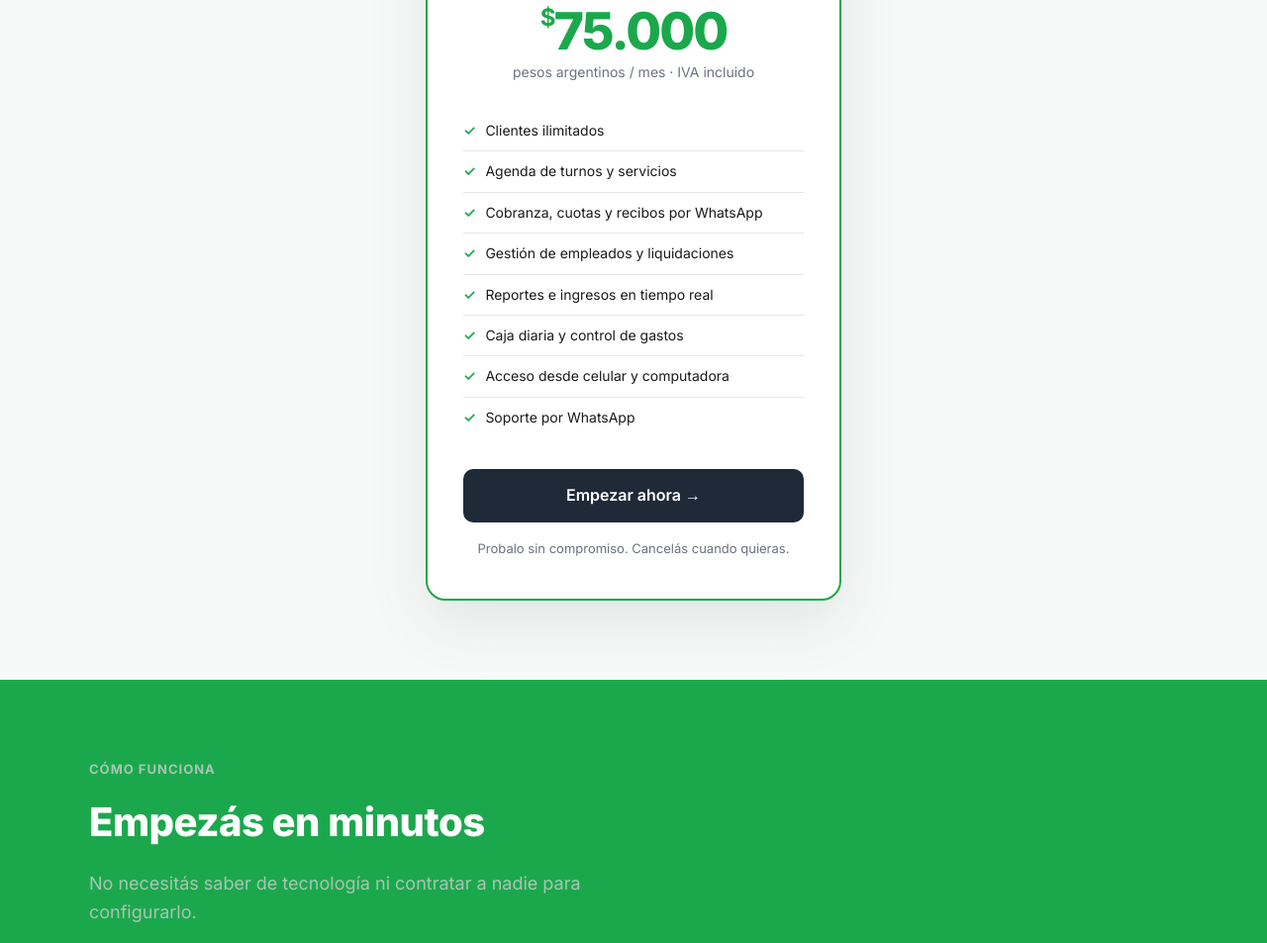
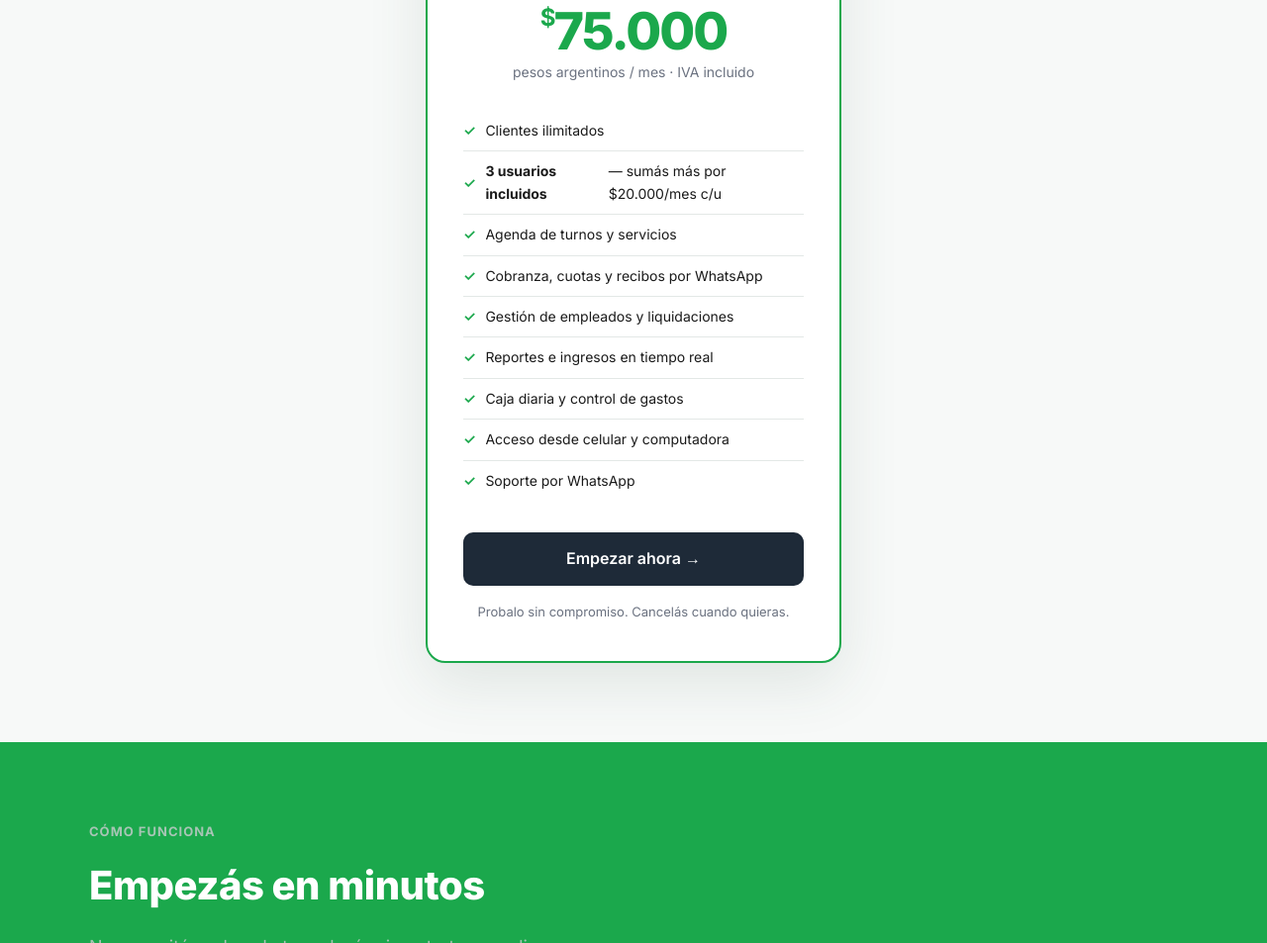
Before and after one commit to brachu87/-zentric-landing, a website: page gestumio-landing.html in a window 1280 px wide. Shown: the part 1996-2949 px from the top of the page at 99% size. Drawn offline with Linux system fonts and the light colour scheme.

Commit message:
Landing: aclarar 3 usuarios incluidos + extra $20.000/mes c/u

```diff
--- a/gestumio-landing.html
+++ b/gestumio-landing.html
@@ -394,6 +394,7 @@
     <div class="pricing-period">pesos argentinos / mes · IVA incluido</div>
     <ul class="pricing-features">
       <li>Clientes ilimitados</li>
+      <li><strong>3 usuarios incluidos</strong> — sumás más por $20.000/mes c/u</li>
       <li>Agenda de turnos y servicios</li>
       <li>Cobranza, cuotas y recibos por WhatsApp</li>
       <li>Gestión de empleados y liquidaciones</li>
```
Also changed, not shown: index.html (+1 -0 lines).
